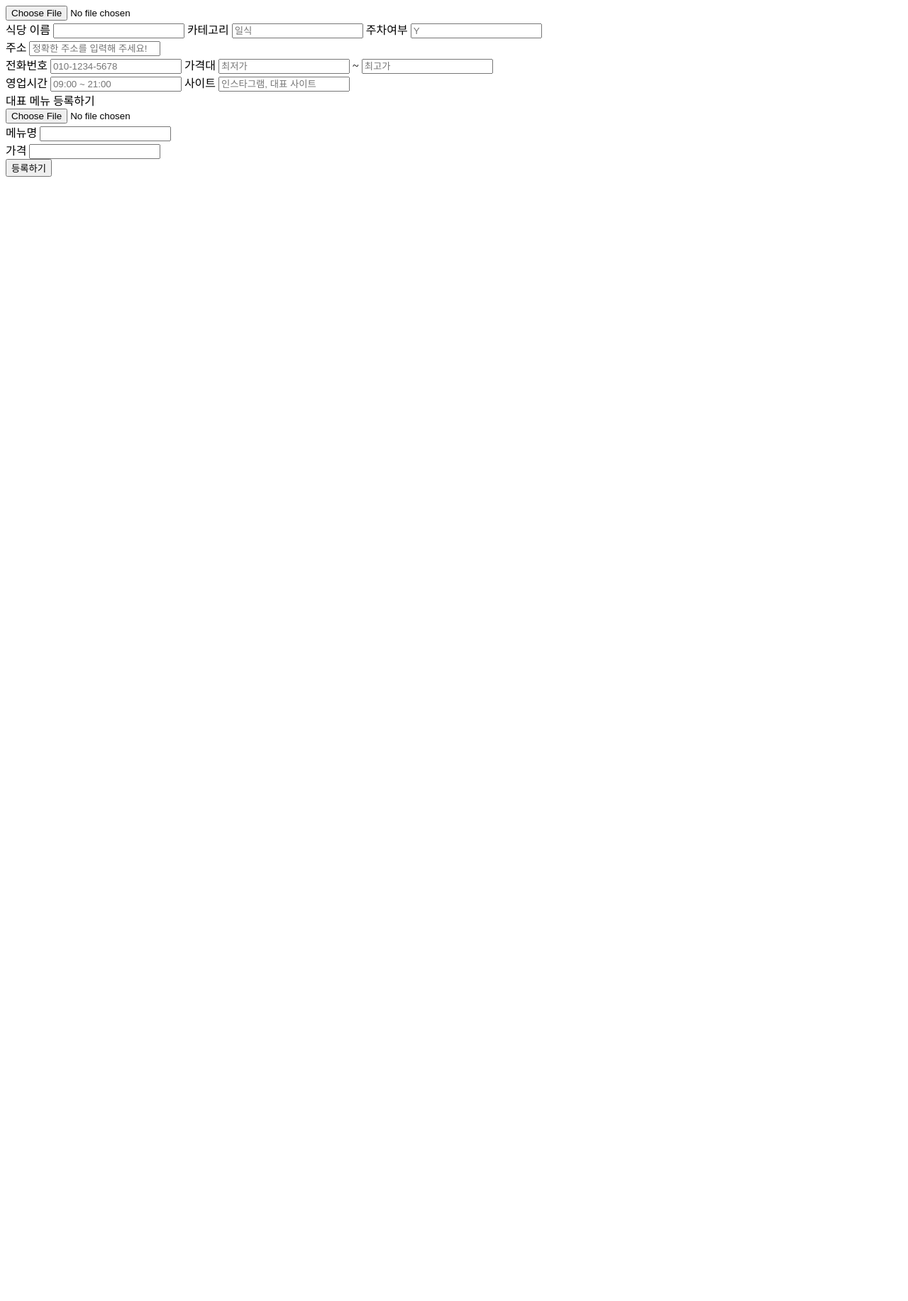
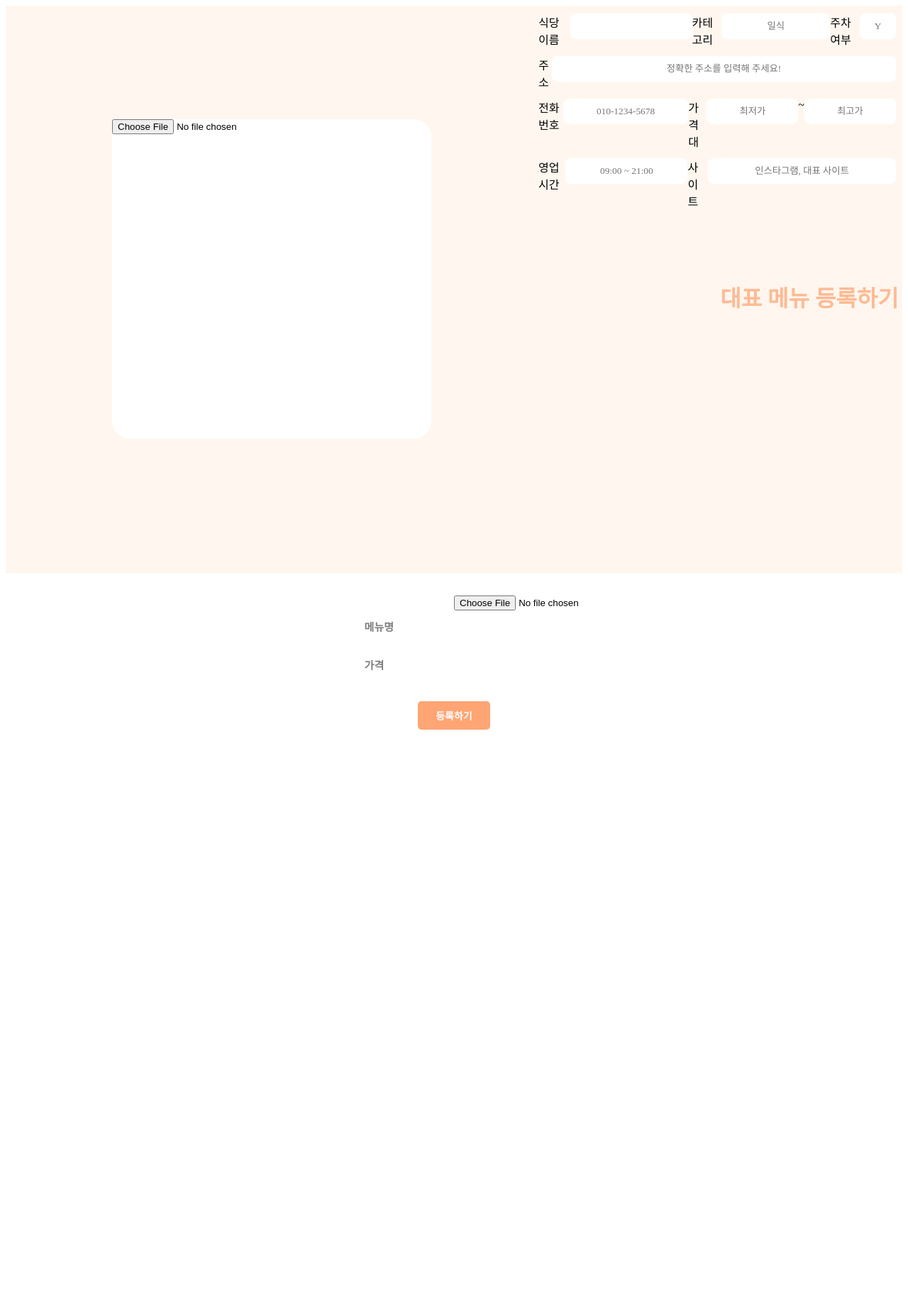
Before and after one commit to Haewonny/osp-homework, a Flask app: page /register_restaurant in a window 1280 px wide. Shown: the whole page at 71% size. Before the commit the page ends 249 px from the top, so only its background shows below. Run offline with Flask 2, Linux system fonts and the light colour scheme.

Commit message:
restaurant

```diff
--- a/static/css/restaurantpost.css
+++ b/static/css/restaurantpost.css
@@ -0,0 +1,235 @@
+.postRestaurantBG{
+    background: #FFF7EF;
+    width: 100vw;
+    height: 100vh;
+}
+
+.postContainer {
+  display: inline;
+  width: 100vw;
+  height: 60px;
+  float: left;
+  background: white;
+}
+
+.BOX{
+    width: 450px;
+    height: 450px;
+    background: #FFFFFF;
+    border-radius: 25px;
+  }
+
+.column{
+    flex-direction: column;
+    justify-items: center;
+    float: left;
+    margin: 150px;
+    width: 450px;
+    height: 503px;
+  }
+
+.info{
+    margin: 150px;
+    width: 1200px;
+  }
+
+.text {
+    position: absolute;
+    width: 282px;
+    height: 43px;
+    left: 1000px;
+    top: 400px;
+
+    font-family: 'Spoqa Han Sans Neo';
+    font-style: normal;
+    font-weight: 700;
+    font-size: 32px;
+    line-height: 43px;
+    text-align: center;
+
+    color: #FFBA94;
+}
+
+
+
+.Line1, .Line2, .Line3, .Line4 {
+    display: flex;
+    flex-direction:row;
+    justify-content: space-between;
+    margin: 10px 8px 10px 0;
+    padding: 1px 1px 1px 1px;
+  }
+
+.Line5, .Line6 {
+    display: flex;
+    flex-direction:row;
+    justify-content: space-between;
+    margin: 0 8px 10px 40%;
+}
+
+.TextI{
+    margin: 50% 5% 0 5%;
+    color: rgb(125, 125, 125);
+    font-size: 15px;
+    font-weight: bold;
+    line-height: 40px;
+    font-family: 'Spoqa Han Sans Neo';
+    font-weight: 10px;
+  }
+
+.Text2{
+    margin-top : 4px;
+    color: rgb(125, 125, 125);
+    font-size: 15px;
+    font-weight: bold;
+    line-height: 40px;
+    font-family: 'Spoqa Han Sans Neo';
+    font-weight: 10px;
+  }
+
+.Write1{
+    border-radius: 8px;
+    border-color: transparent;
+    width: 220px;
+    height: 30px;
+    resize: none;
+    font-family: 'Spoqa Han Sans Neo';
+    font-weight: 10px;
+    text-align: left;
+  }
+
+.Write2{
+    border-radius: 8px;
+    border-color: transparent;
+    width: 145px;
+    height: 30px;
+    font-family: 'Spoqa Han Sans Neo';
+    font-weight: 10px;
+    text-align: center;
+  }
+
+.Write3{
+    border-radius: 8px;
+    border-color: transparent;
+    width: 740px;
+    height: 30px;
+    font-family: 'Spoqa Han Sans Neo';
+    font-weight: 10px;
+    text-align: center;
+  }
+
+.Write4{
+    border-radius: 8px;
+    border-color: transparent;
+    width: 286px;
+    height: 30px;
+    font-family: 'Spoqa Han Sans Neo';
+    font-weight: 10px;
+    text-align: center;
+  }
+
+.Write5, .Write6{
+    border-radius: 8px;
+    border-color: transparent;
+    width: 121px;
+    height: 30px;
+    font-family: 'Spoqa Han Sans Neo';
+    font-weight: 10px;
+    text-align: center;
+  }
+
+.Write7{
+    border-radius: 8px;
+    border-color: transparent;
+    width: 212px;
+    height: 30px;
+    font-family: 'Spoqa Han Sans Neo';
+    font-weight: 10px;
+    text-align: center;
+  }
+
+.Write8{
+    border-radius: 8px;
+    border-color: transparent;
+    width: 394px;
+    height: 30px;
+    font-family: 'Spoqa Han Sans Neo';
+    font-weight: 10px;
+    text-align: center;
+  }
+
+.Write9{
+    border-radius: 8px;
+    border-color: transparent;
+    width: 221px;
+    height: 30px;
+    font-family: 'Spoqa Han Sans Neo';
+    font-weight: 10px;
+    text-align: center;
+  }
+
+.Write10{
+    border-radius: 8px;
+    border-color: transparent;
+    width: 145px;
+    height: 30px;
+    font-family: 'Spoqa Han Sans Neo';
+    font-weight: 10px;
+    text-align: center;
+  }
+
+.Write11{
+    border-radius: 8px;
+    border-color: transparent;
+    width: 43px;
+    height: 30px;
+    font-family: 'Spoqa Han Sans Neo';
+    font-weight: 10px;
+    text-align: center;
+  }
+
+.postContainer{
+  background: #fff7ef;
+  display: flex;
+  height: 90%;
+  width: 100%;
+  z-index: 3;
+  scroll-snap-align: start;
+  }
+
+.buttonR{
+    background-color: #ffa574;
+    color: white;
+    font-family: 'Spoqa Han Sans Neo';
+    font-style: normal;font-weight: 700;
+    font-size: 20px;
+    font-size: 14px;
+    padding: 10px 25px;
+    border: none;
+    border-radius: 5px;
+    color: white;
+    cursor: pointer;
+  }
+
+.Wraps{
+    text-align: center;
+    margin: 30px auto;
+  }
+
+.buttonR:hover{
+  background-color: #FAD4B2;
+}
+
+.bottomContainer {
+    width: 900px;
+    height: 225px;
+    margin-left: 40px;
+    display: inline;
+    padding: 60%;
+    flex-direction: row;
+}
+
+.addBox {
+    margin-left:50%;
+    top: 10px;
+}
--- a/templates/register_restaurant.html
+++ b/templates/register_restaurant.html
@@ -20,15 +20,16 @@
                             </div>
                     </div>
                 </div>
-
+                <div class="topContainer">
                     <div class="Line1">
                         <label class="Text1" for="rname">식당 이름 </label>
                         <input class="Write1" type="text" name="rname" id="rname" required/>
                         <label class="Text1" for="cate">카테고리 </label>
                         <input class="Write2" type="text" placeholder="일식" name="cate" id="cate" required/>
                         <label class="Text1" for="park">주차여부 </label>
-                <input class="Write10" type="text" placeholder="Y" name="park" id="park" required/>
+                        <input class="Write11" type="text" placeholder="Y" name="park" id="park" required/>
                     </div>
+
 
                 <div class="Line2">
                 <label class="Text1" for="addr">주소 </label>
@@ -50,7 +51,7 @@
                 <label class="Text1" for="site">사이트 </label>
                 <input class="Write8" type="text" placeholder="인스타그램, 대표 사이트" name="site" id="site" required/>
                 </div>
-
+             </div>
             <div class="bottomContainer">
                 <div class="text">대표 메뉴 등록하기</div>
                     <div class="addBox">
@@ -61,11 +62,11 @@
                     </div>
 
                 <div class="Line5">
-                    <label class="Text1" for="bestmenuname">메뉴명</label>
+                    <label class="Text2" for="bestmenuname">메뉴명</label>
                     <input class="Write9" type="text" name="bestmenuname" id="bestmenuname" required/>
                 </div>
                 <div class="Line6">
-                    <label class="Text1" for="bestmenuprice">가격</label>
+                    <label class="Text2" for="bestmenuprice">가격</label>
                     <input class="Write10" type="text" name="bestmenuprice" id="bestmenuprice" required/>
                 </div>
 
```
Lines whose indentation alone changed are shown as unchanged.
